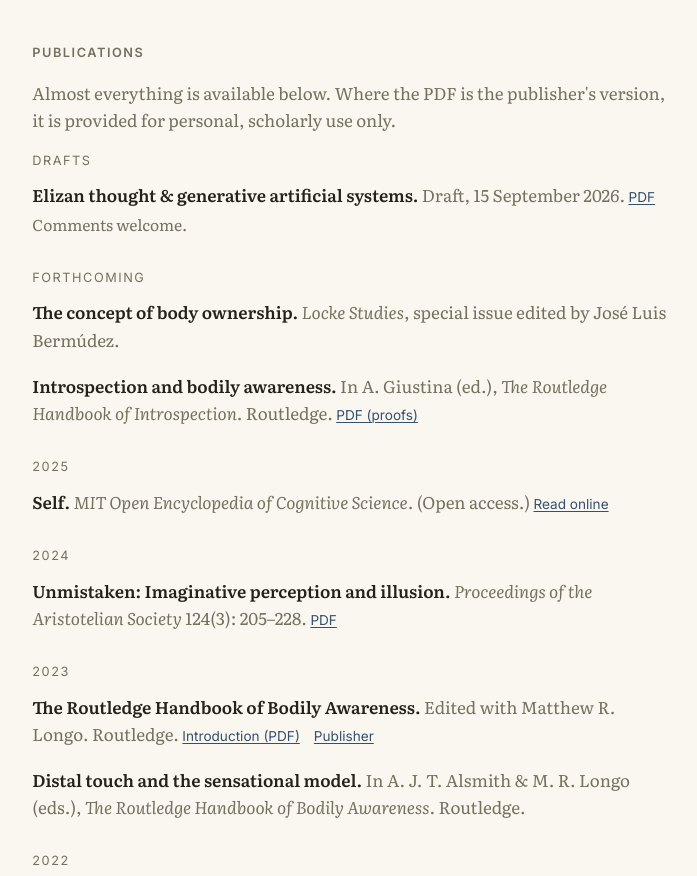
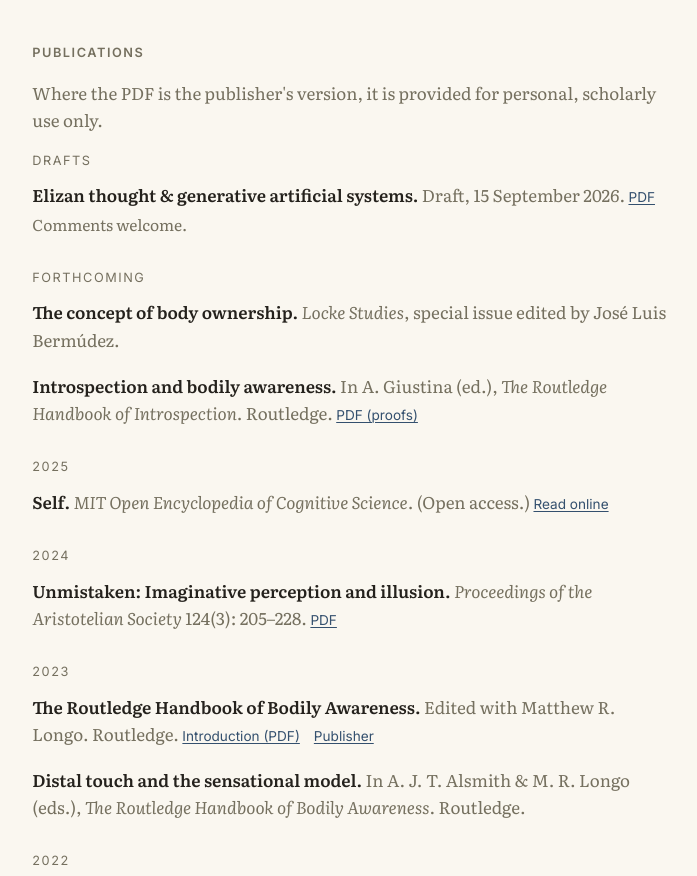
Before and after one commit to adrianjtalsmith/adrianjtalsmith.github.io, a plain HTML site: page index.html in a window 1280 px wide. Shown: the part 1663-2539 px from the top of the page, without its empty margins (289-986 px from the left). Drawn offline with Linux system fonts and the light colour scheme.

```diff
--- a/index.html
+++ b/index.html
@@ -77,7 +77,7 @@
 
     <section id="publications">
       <h2>Publications</h2>
-      <p class="muted">Almost everything is available below. Where the PDF is the publisher's version, it is provided for personal, scholarly use only.</p>
+      <p class="muted">Where the PDF is the publisher's version, it is provided for personal, scholarly use only.</p>
 
       <!-- HOW TO ADD A PUBLICATION
            1. Put the PDF in the papers/ folder (lower-case, hyphenated name).
```
